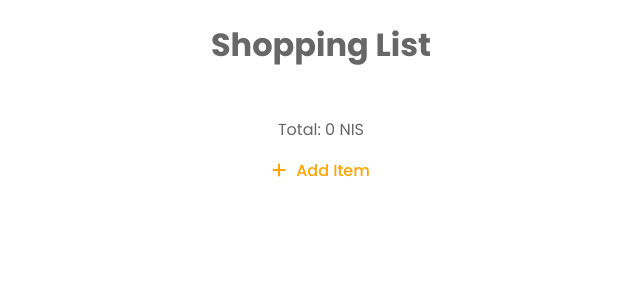
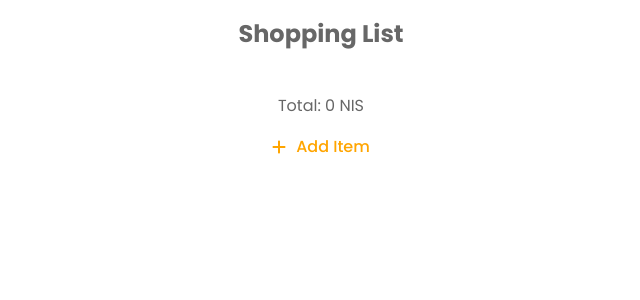
Before and after one commit to yarinmzrc/vue-shopping-list, a Vue app: page / in a window 1280 px wide. Shown: the top 300 px of the page, without its empty margins (319-959 px from the left). Built offline with nearby package versions, Linux system fonts and the light colour scheme.

Commit message:
change h1 size

```diff
--- a/src/App.vue
+++ b/src/App.vue
@@ -12,6 +12,10 @@
   color: rgb(103, 103, 103);
 }
 
+h1 {
+  font-size: 24px;
+}
+
 input[type="number"]::-webkit-inner-spin-button,
 input[type="number"]::-webkit-outer-spin-button {
   -webkit-appearance: none;
--- a/src/components/ShoppingList.vue
+++ b/src/components/ShoppingList.vue
@@ -16,7 +16,7 @@
     <p>Total: {{ totalPrice() }} NIS</p>
     <div class="add-item">
       <font-awesome-icon icon="fa-solid fa-plus" size="md" />
-      <button @click="toggleButton">Add Item</button>
+      <button class="add-item-btn" @click="toggleButton">Add Item</button>
     </div>
   </section>
 
@@ -122,14 +122,16 @@ export default defineComponent({
   }
 
   .add-item {
-    cursor: pointer;
-    width: 100%;
     display: flex;
     justify-content: center;
     align-items: center;
     gap: 10px;
     color: orange;
     font-weight: 500;
+
+    .add-item-btn {
+      cursor: pointer;
+    }
   }
 }
 
```
